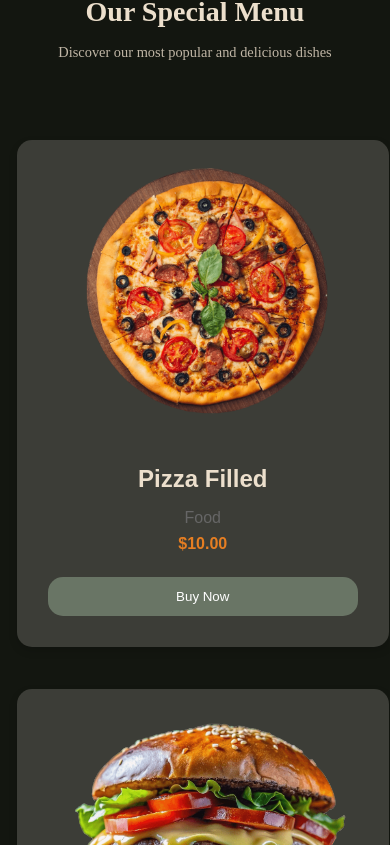
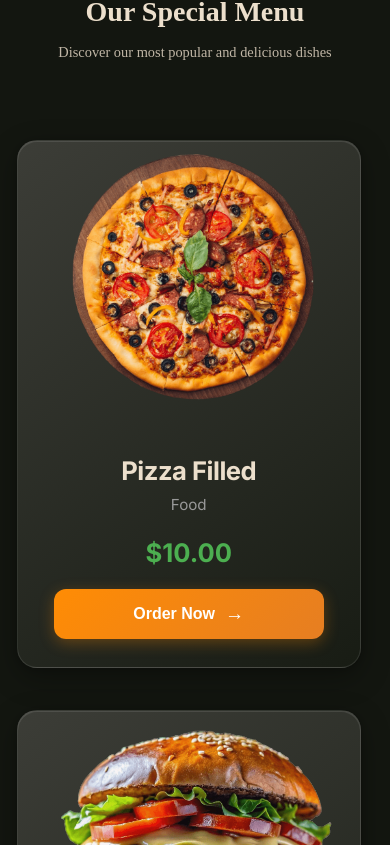
Before and after one commit to ZakariaElkhadir/Food-Ordering-System, a React (Vite) app: page / in a window 390 px wide. Shown: the part 999-1844 px from the top of the page. Built offline with nearby package versions, Linux system fonts and the light colour scheme; no server answers; a web font is replaced by a local one.

Commit message:
feat: Enhance card component with discount and offer features, update styles, and improve responsiveness

```diff
--- a/src/Cards/Cards.scss
+++ b/src/Cards/Cards.scss
@@ -1,4 +1,12 @@
 $card-bg: #3C3D37;
+$card-gradient-start: #3C3D37;
+$card-gradient-end: #181C14;
+$accent-color: #FF8C04;
+$accent-hover: #e67e22;
+$text-primary: #ECDFCC;
+$text-secondary: #999;
+$success-color: #4CAF50;
+$popular-color: #FFD700;
 
 $mobile-sm: 320px;
 $mobile: 480px;
@@ -8,12 +16,13 @@ $desktop-lg: 1200px;
 
 .card-container {
     height: auto;
-    font-family: Arial, Helvetica, sans-serif;
-    color: #ECDFCC;
+    font-family: 'Inter', 'Segoe UI', system-ui, -apple-system, sans-serif;
+    color: $text-primary;
     position: relative;
     width: 100%;
-    max-width: 300px;
+    max-width: 320px;
     margin: 0 auto;
+    perspective: 1000px;
 
     @media (max-width: $mobile) {
         max-width: 100%;
@@ -23,84 +32,288 @@ $desktop-lg: 1200px;
     width: 100%;
     max-width: 350px;
     height: auto;
-    border: none;
+    border: 1px solid rgba(255, 255, 255, 0.1);
     text-align: center;
     margin: 1rem auto;
-    padding: 15px;
-    background-color: $card-bg;
-    border-radius: 15px;
-    transition: transform 0.3s ease, box-shadow 0.3s ease;
-    box-shadow: 0 4px 8px rgba(0, 0, 0, 0.15);
+    padding: 0;
+    background: linear-gradient(145deg, $card-gradient-start 0%, $card-gradient-end 100%);
+    border-radius: 20px;
+    transition: all 0.4s cubic-bezier(0.175, 0.885, 0.32, 1.275);
+    box-shadow:
+        0 10px 30px rgba(0, 0, 0, 0.3),
+        0 1px 8px rgba(0, 0, 0, 0.2),
+        inset 0 1px 0 rgba(255, 255, 255, 0.1);
     overflow: hidden;
+    position: relative;
+    backdrop-filter: blur(10px);
+
+    &::before {
+        content: '';
+        position: absolute;
+        top: 0;
+        left: -100%;
+        width: 100%;
+        height: 100%;
+        background: linear-gradient(90deg, transparent, rgba(255, 255, 255, 0.1), transparent);
+        transition: left 0.5s;
+    }
 
         @media (max-width: $mobile) {
             width: calc(100% - 2rem);
             margin: 1rem;
         }
 
-        img {
-            width: 100%;
-            height: 290px;
-            object-fit: cover;
-            border-radius: 15px;
+        &.popular {
+            border: 2px solid $popular-color;
+            box-shadow:
+                0 10px 40px rgba(255, 215, 0, 0.3),
+                0 1px 8px rgba(0, 0, 0, 0.2),
+                inset 0 1px 0 rgba(255, 255, 255, 0.1);
+        }
 
-            @media (max-width: $mobile-sm) {
-                height: 150px;
+        .image-wrapper {
+            position: relative;
+            overflow: hidden;
+            border-radius: 20px 20px 0 0;
+
+            img {
+                width: 100%;
+                height: 290px;
+                object-fit: cover;
+                transition: transform 0.4s ease;
+
+                @media (max-width: $mobile-sm) {
+                    height: 200px;
+                }
             }
         }
 
         &:hover {
-            transform: translateY(-5px);
+            transform: translateY(-10px) scale(1.02);
+            box-shadow:
+                0 20px 40px rgba(255, 140, 4, 0.3),
+                0 1px 8px rgba(0, 0, 0, 0.2),
+                inset 0 1px 0 rgba(255, 255, 255, 0.2);
+
+            &::before {
+                left: 100%;
+            }
+
+            .image-wrapper img {
+                transform: scale(1.1);
+            }
 
             @media (max-width: $mobile) {
-                transform: translateY(-3px);
+                transform: translateY(-5px) scale(1.01);
             }
         }
 
-        button {
-            width: calc(100% - 4rem);
-            padding: 0.75rem;
-            background-color: #697565;
+        .discount-badge {
+            position: absolute;
+            top: 15px;
+            right: 15px;
+            background: linear-gradient(135deg, $accent-color 0%, #ff8a00 100%);
+            color: white;
+            padding: 8px 16px;
+            border-radius: 25px;
+            font-weight: bold;
+            font-size: 0.9rem;
+            z-index: 2;
+            box-shadow: 0 4px 15px rgba(255, 140, 4, 0.4);
+            animation: pulse 2s infinite;
+        }
+
+        .popular-badge {
+            position: absolute;
+            top: 15px;
+            left: 15px;
+            background: linear-gradient(135deg, $popular-color 0%, #ffed4e 100%);
+            color: #1a1a2e;
+            padding: 8px 16px;
+            border-radius: 25px;
+            font-weight: bold;
+            font-size: 0.85rem;
+            z-index: 2;
+            box-shadow: 0 4px 15px rgba(255, 215, 0, 0.4);
+        }
+
+        .offer-ribbon {
+            position: absolute;
+            bottom: 10px;
+            left: -10px;
+            background: linear-gradient(135deg, $accent-color 0%, $accent-hover 100%);
+            color: white;
+            padding: 8px 20px;
+            font-weight: bold;
+            font-size: 0.85rem;
+            box-shadow: 0 4px 10px rgba(0, 0, 0, 0.3);
+            transform: rotate(-3deg);
+            z-index: 1;
+
+            &::after {
+                content: '';
+                position: absolute;
+                right: -10px;
+                top: 0;
+                border-left: 10px solid $accent-hover;
+                border-top: 20px solid transparent;
+                border-bottom: 20px solid transparent;
+            }
+        }
+
+        .card-content {
+            padding: 20px;
+        }
+
+        .order-btn {
+            width: calc(100% - 2rem);
+            padding: 14px;
+            background: linear-gradient(135deg, $accent-color 0%, $accent-hover 100%);
             color: white;
             border: none;
-            border-radius: 15px;
+            border-radius: 12px;
             cursor: pointer;
-            transition: background-color 0.3s ease;
-            margin: 1rem 2rem;
+            font-weight: 600;
+            font-size: 1rem;
+            transition: all 0.3s ease;
+            margin: 1rem 1rem 0.5rem;
+            display: flex;
+            align-items: center;
+            justify-content: center;
+            gap: 10px;
+            box-shadow: 0 4px 15px rgba(255, 140, 4, 0.3);
+            position: relative;
+            overflow: hidden;
 
-            @media (max-width: $mobile) {
-                width: calc(100% - 2rem);
-                margin: 1rem 1rem;
+            .btn-icon {
+                transition: transform 0.3s ease;
+                font-size: 1.2rem;
+            }
+
+            &::before {
+                content: '';
+                position: absolute;
+                top: 50%;
+                left: 50%;
+                width: 0;
+                height: 0;
+                border-radius: 50%;
+                background: rgba(255, 255, 255, 0.2);
+                transform: translate(-50%, -50%);
+                transition: width 0.6s, height 0.6s;
             }
 
             &:hover {
-                background-color: #d35400;
+                transform: translateY(-2px);
+                box-shadow: 0 6px 20px rgba(255, 140, 4, 0.5);
+
+                .btn-icon {
+                    transform: translateX(5px);
+                }
+
+                &::before {
+                    width: 300px;
+                    height: 300px;
+                }
+            }
+
+            &:active {
+                transform: translateY(0);
             }
         }
 
         h2 {
-            font-size: 1.5rem;
-            margin: 1rem;
-            color: #ECDFCC;
+            font-size: 1.6rem;
+            margin: 0 0 0.5rem 0;
+            color: $text-primary;
+            font-weight: 700;
+            letter-spacing: -0.5px;
 
             @media (max-width: $mobile-sm) {
-                font-size: 1.25rem;
+                font-size: 1.3rem;
             }
         }
 
-        p {
-            margin: 0.5rem 1rem;
-            color: #666;
+        .description {
+            margin: 0.5rem 0 1rem 0;
+            color: $text-secondary;
+            font-size: 0.95rem;
+            line-height: 1.5;
 
             @media (max-width: $mobile-sm) {
-                font-size: 0.9rem;
+                font-size: 0.85rem;
+            }
+        }
+
+        .price-section {
+            display: flex;
+            align-items: center;
+            justify-content: center;
+            gap: 12px;
+            margin: 1rem 0;
+            min-height: 40px;
+
+            .original-price {
+                color: $text-secondary;
+                text-decoration: line-through;
+                font-size: 1.1rem;
+                opacity: 0.7;
             }
 
-            &:last-of-type {
-                font-weight: bold;
-                color: #e67e22;
+            .discounted-price {
+                color: $accent-color;
+                font-weight: 800;
+                font-size: 1.8rem;
+                text-shadow: 0 2px 10px rgba(255, 140, 4, 0.3);
+            }
+
+            .current-price {
+                color: $success-color;
+                font-weight: 700;
+                font-size: 1.6rem;
             }
         }
+
+        .success-message {
+            position: absolute;
+            bottom: 20px;
+            left: 50%;
+            transform: translateX(-50%);
+            background: linear-gradient(135deg, #00d9ff 0%, #00b8d4 100%);
+            color: white;
+            padding: 12px 24px;
+            border-radius: 25px;
+            font-weight: 600;
+            box-shadow: 0 4px 20px rgba(76, 175, 80, 0.4);
+            animation: slideUp 0.5s ease;
+            z-index: 10;
+
+            span {
+                display: flex;
+                align-items: center;
+                gap: 8px;
+            }
+        }
+    }
+}
+
+@keyframes pulse {
+    0%, 100% {
+        transform: scale(1);
+    }
+    50% {
+        transform: scale(1.05);
+    }
+}
+
+@keyframes slideUp {
+    from {
+        opacity: 0;
+        transform: translate(-50%, 20px);
+    }
+    to {
+        opacity: 1;
+        transform: translate(-50%, 0);
     }
 }
 
--- a/src/Cards/Cards.tsx
+++ b/src/Cards/Cards.tsx
@@ -8,6 +8,9 @@ interface CardProps {
   title: string;
   description: string;
   price: string;
+  offer?: string;
+  discount?: number;
+  isPopular?: boolean;
 }
 
 interface OrderDetails {
@@ -15,7 +18,7 @@ interface OrderDetails {
   quantity: number;
 }
 
-function Card({ image, title, description, price }: CardProps) {
+function Card({ image, title, description, price, offer, discount, isPopular }: CardProps) {
   const [showOrderForm, setShowOrderForm] = useState(false);
   const [showSuccess, setShowSuccess] = useState(false);
   const addOrder = useOrderStore((state) => state.addOrder);
@@ -50,14 +53,49 @@ function Card({ image, title, description, price }: CardProps) {
 
   return (
     <section className="card-container">
-      <div className="card">
-        {image && <img src={image} width={200} alt={title} />}
-        <h2>{title}</h2>
-        <p>{description}</p>
-        <p>{price}</p>
-        <button onClick={handleOrderClick}>Buy Now</button>
+      <div className={`card ${isPopular ? 'popular' : ''}`}>
+        {isPopular && (
+          <div className="popular-badge">
+            <span>⭐ Popular</span>
+          </div>
+        )}
+        {discount && (
+          <div className="discount-badge">
+            <span>{discount}% OFF</span>
+          </div>
+        )}
+        <div className="image-wrapper">
+          {image && <img src={image} width={200} alt={title} />}
+          {offer && (
+            <div className="offer-ribbon">
+              <span>{offer}</span>
+            </div>
+          )}
+        </div>
+        <div className="card-content">
+          <h2>{title}</h2>
+          <p className="description">{description}</p>
+          <div className="price-section">
+            {discount ? (
+              <>
+                <span className="original-price">{price}</span>
+                <span className="discounted-price">
+                  ${(parseFloat(price.replace('$', '')) * (1 - discount / 100)).toFixed(2)}
+                </span>
+              </>
+            ) : (
+              <span className="current-price">{price}</span>
+            )}
+          </div>
+          <button className="order-btn" onClick={handleOrderClick}>
+            <span className="btn-text">Order Now</span>
+            <span className="btn-icon">→</span>
+          </button>
+        </div>
         {showSuccess && (
-          <div className="success-message">Order placed successfully!</div>
+          <div className="success-message">
+            <span>✓ Order placed successfully!</span>
+          </div>
         )}
       </div>
       {showOrderForm && (
```
